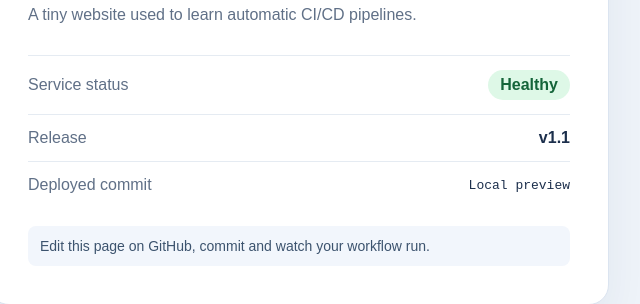
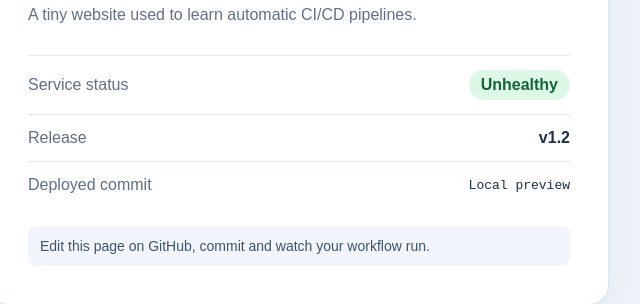
Before and after one commit to mohanpothula/day1-cicd-xx, a plain HTML site: page site/index.html in a window 1280 px wide. Shown: the part 305-609 px from the top of the page, 341-981 px from the left. Drawn offline with Linux system fonts and the light colour scheme; no server answers.

Commit message:
Simulate failed release

```diff
--- a/site/index.html
+++ b/site/index.html
@@ -14,11 +14,11 @@
     <p class="lead">A tiny website used to learn automatic CI/CD pipelines.</p>
     <div class="status-row">
       <span class="muted">Service status</span>
-      <span id="service-status" class="status">Healthy</span>
+      <span id="service-status" class="status">Unhealthy</span>
     </div>
     <div class="status-row">
       <span class="muted">Release</span>
-      <strong id="release-version">v1.1</strong>
+      <strong id="release-version">v1.2</strong>
     </div>
     <div class="status-row">
       <span class="muted">Deployed commit</span>
```
